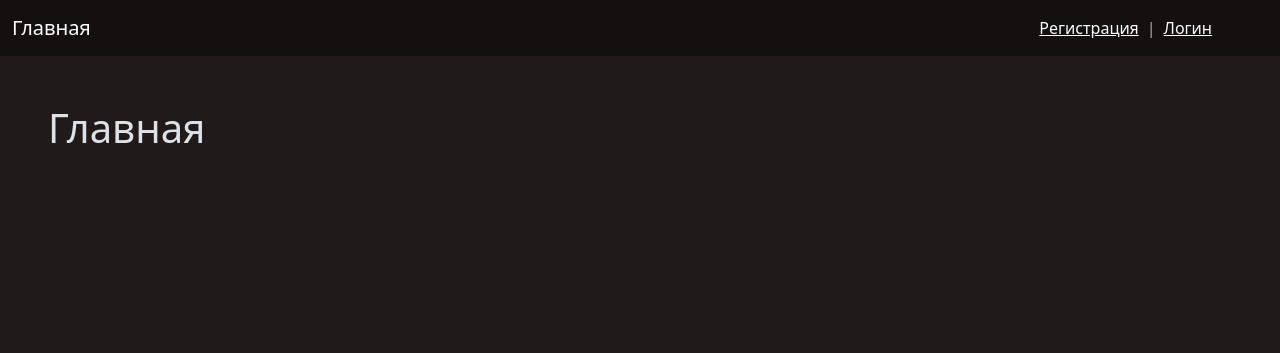
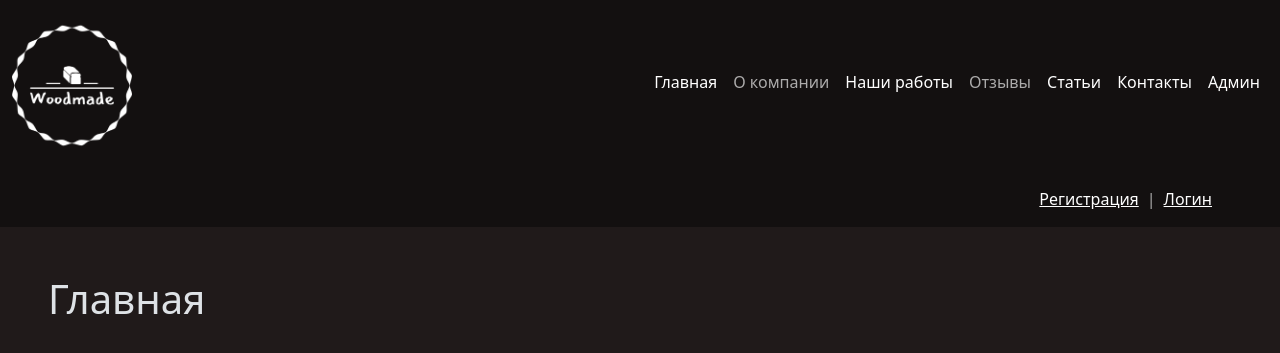
Before and after one commit to Shukik85/MebelSite, a Django app: page /news/ in a window 1280 px wide. Shown: the top 353 px of the page. Run offline with Django 4.2, Linux system fonts and the light colour scheme; data that the repository does not hold is empty; parts of the project's set-up code (start-up, migrations or seed data) failed here and were passed over; some libraries are stand-ins or nearby versions; some web fonts are replaced.

Commit message:
fix _nav.html

```diff
--- a/mebel/news/templates/News/inc/_nav.html
+++ b/mebel/news/templates/News/inc/_nav.html
@@ -1,10 +1,6 @@
-<nav class="navbar navbar-expand-lg  bg-dark">
-    <div class="container-fluid">
-        <a class="navbar-brand" href="{% url 'home:home' %}">Главная</a>
-        <button class="navbar-toggler" type="button" data-bs-toggle="collapse" data-bs-target="#navbarNav" aria-controls="navbarNav" aria-expanded="false" aria-label="Toggle navigation">
-            <span class="navbar-toggler-icon"></span>
-        </button>
-        <div class="collapse navbar-collapse" id="navbarNav">
+{% include "inc/_nav.html" %}
+<nav class="navbar bg-dark">
+    <div class="container-fluid justify-content-beetwin">
             <ul class="navbar-nav">
                 {% if request.user.is_authenticated %}
                 <li class="nav-item">
@@ -12,7 +8,6 @@
                 </li>
                 {% endif %}
             </ul>
-        </div>
         <span class="navbar-text mx-5 d-flex align-items-center">
             {% if request.user.is_authenticated %}
             <span class="px-2">Привет, {{ user.username }}</span> | <a class="px-2" href="{% url 'register:Logout' %}"> Выход </a>
--- a/mebel/templates/inc/_nav.html
+++ b/mebel/templates/inc/_nav.html
@@ -1,7 +1,7 @@
 {% load static %}
 		<nav class="navbar navbar-expand-lg bg-dark">
 			<div class="container-fluid text-center">
-				<a class="navbar-brand" href="{%url 'home:home' %}">
+				<a class="navbar-brand" href="{% url 'home:home' %}">
 					<img class="navbar-brand" alt="" src="{% static 'home/img/logo-1@2x (2).png'%}" width="120" />
 				</a>
 				<button class="navbar-toggler" type="button" data-bs-toggle="collapse"
```
Also changed, not shown: 1 other file.
